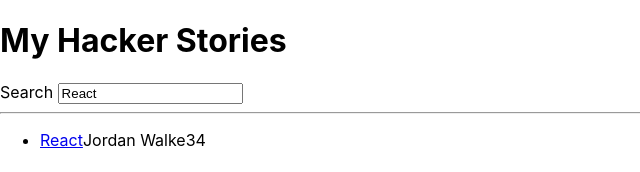
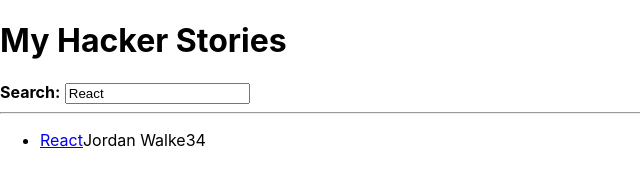
Before and after one commit to SM171906/hacker-stories, a React (Create React App) app: page / in a window 1280 px wide. Shown: the top 172 px of the page, without its empty margins (0-640 px from the left). Built offline with nearby package versions, Linux system fonts and the light colour scheme.

Commit message:
react component composition

```diff
--- a/src/App.js
+++ b/src/App.js
@@ -44,7 +44,9 @@
         label="Search"
         value={searchTerm}
         onInputChange={handleSearch}
-       />
+        >
+        <strong>Search:</strong>
+        </InputWithLabel>
 
       <hr />
 
@@ -57,13 +59,15 @@
     id,
     label,
     value,
-    onInputChange
+    type = "text",
+    onInputChange,
+    children,
 } ) => (
   <>
-    <label htmlFor={id}>{label} </label>
+    <label htmlFor={id}>{children } </label>
     <input
       id={id}
-      type="text"
+      type={type}
       value={value}
       onChange={onInputChange}
     />
```
